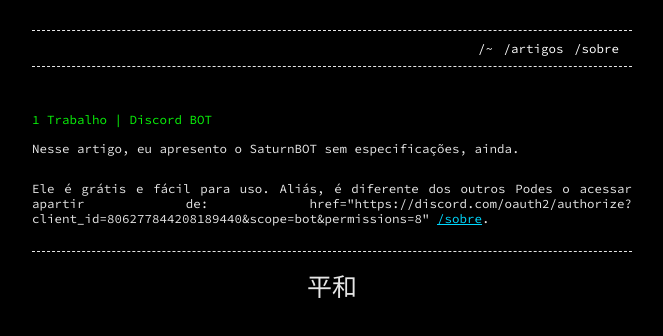
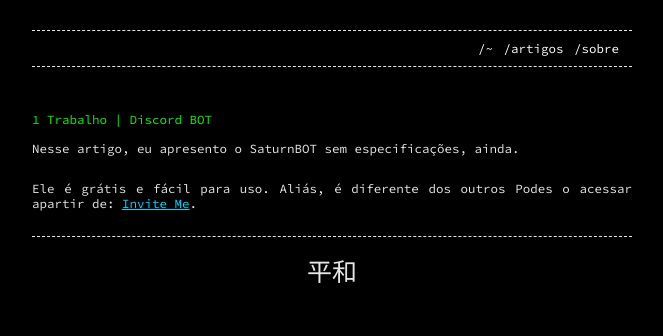
Before and after one commit to shadowwxx/Shadowwxx.github.io, a plain HTML site: page artigos/botdiscord.html in a window 1280 px wide. Shown: the whole page, without its empty margins (308-971 px from the left). Drawn offline with Linux system fonts and the light colour scheme.

Commit message:
Update botdiscord.html

```diff
--- a/artigos/botdiscord.html
+++ b/artigos/botdiscord.html
@@ -27,7 +27,7 @@
         <div id="article">
             <h1 class="letter-per-letter"><br> 1 Trabalho | Discord BOT</h1>
             <p>Nesse artigo, eu apresento o SaturnBOT </a> sem especificações, ainda.</p>
-            <p>Ele é grátis e fácil para uso. Aliás, é diferente dos outros </a> Podes o acessar apartir de: href="https://discord.com/oauth2/authorize?client_id=806277844208189440&scope=bot&permissions=8" <a href="../sobre/index.html">/sobre</a>.</p>
+            <p>Ele é grátis e fácil para uso. Aliás, é diferente dos outros </a> Podes o acessar apartir de: <a href="https://discord.com/oauth2/authorize?client_id=806277844208189440&scope=bot&permissions=8">Invite Me</a>.</p>
         </div>
         <p id="peace">平和</p>
     </div>
```
